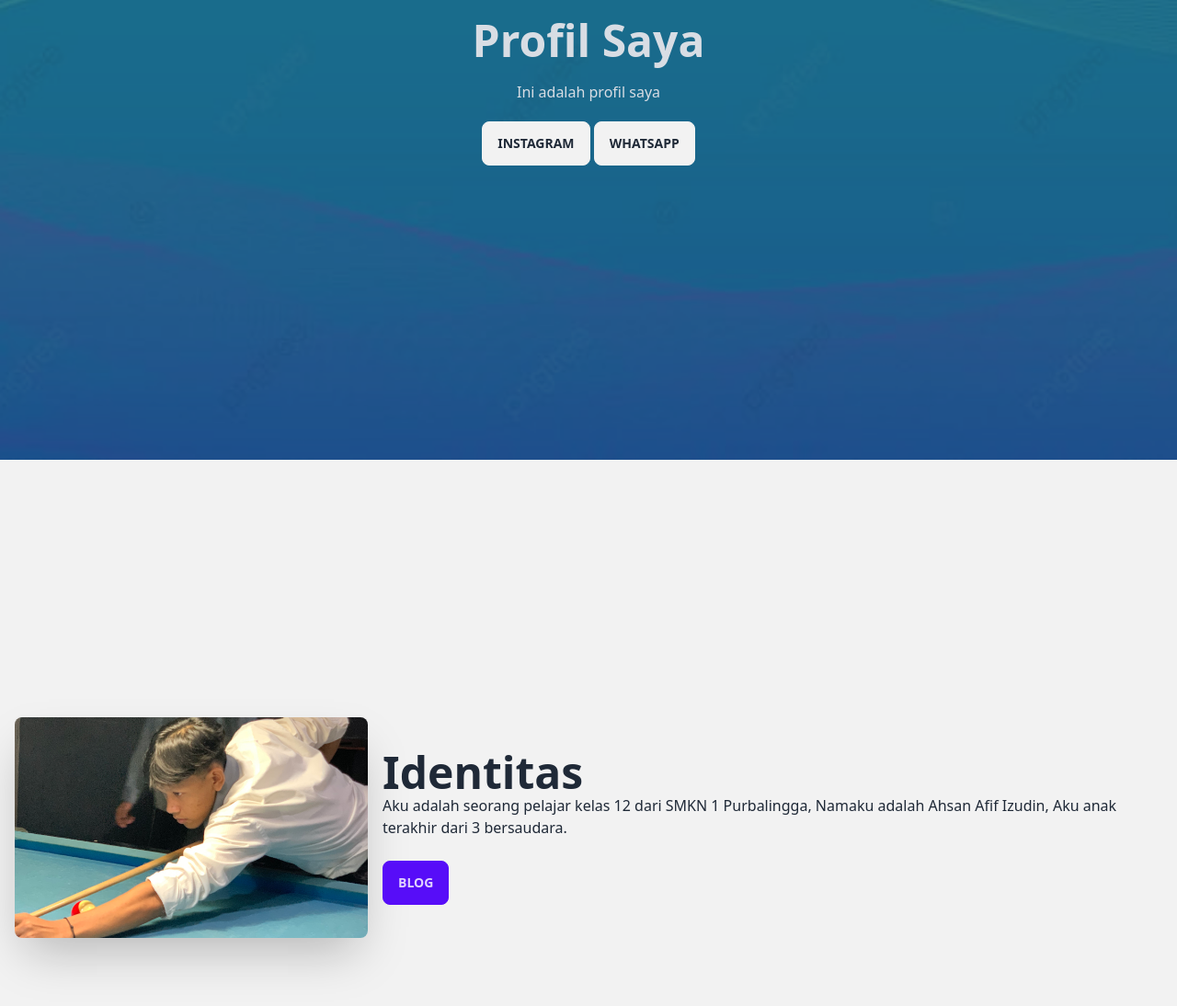
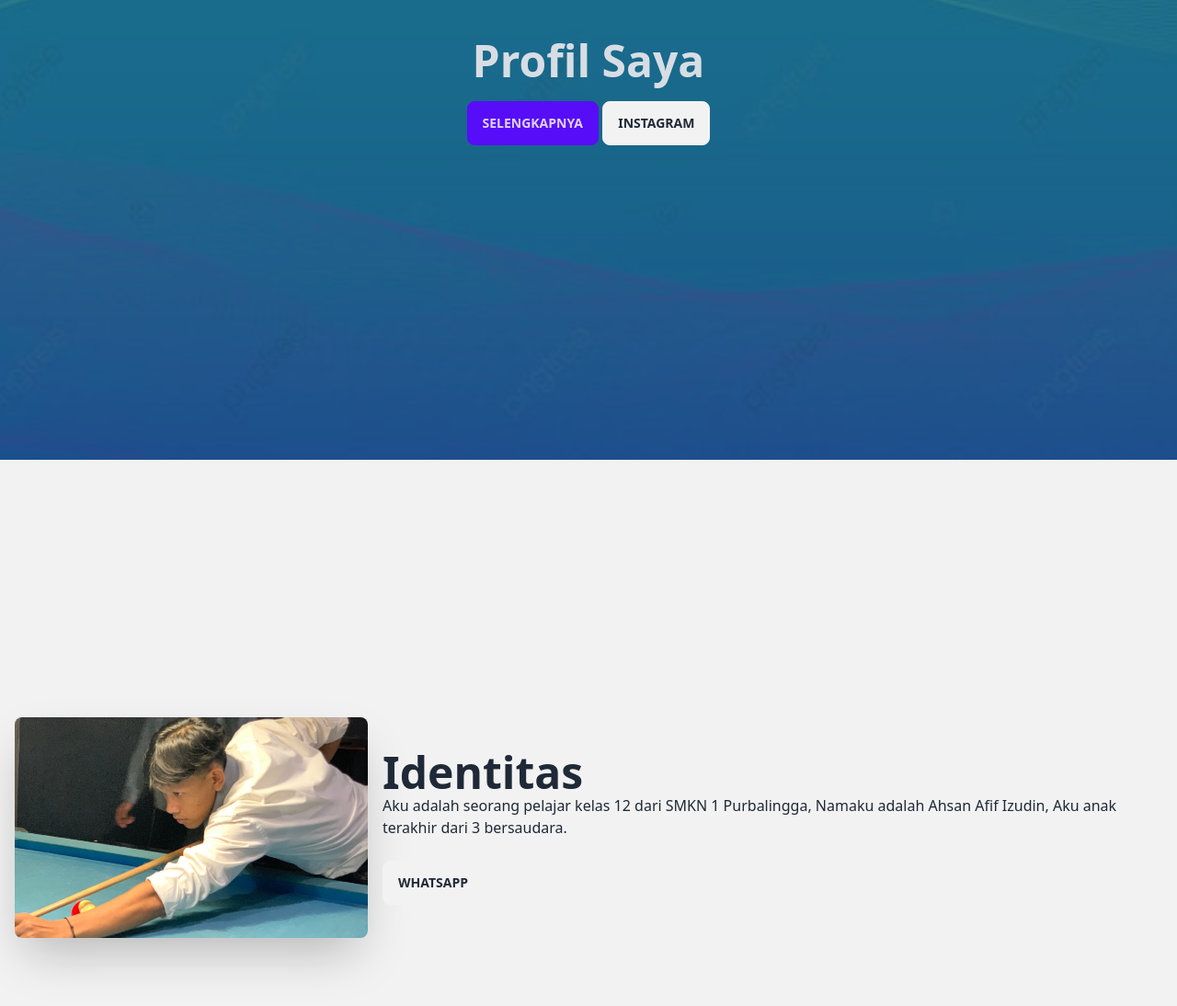
Before and after one commit to AhsanAfifIzudin/profil, a plain HTML site: page index.html in a window 1280 px wide. Shown: the part 300-1394 px from the top of the page at 92% size. Drawn offline with nearby package versions, Linux system fonts and the light colour scheme.

Commit message:
Update index.html

```diff
--- a/index.html
+++ b/index.html
@@ -14,9 +14,9 @@
       <div class="hero-content text-center text-neutral-content">
         <div class="max-w-md">
           <h1 class="mb-5 text-5xl font-bold">Profil Saya</h1>
-            <p class="mb-5">Ini adalah profil saya</p>
+            <button class="btn btn-primary">Selengkapnya</button>
             <a href="http://instagram.com/ahsnffzdn/"><button class="btn btn-blue-700">Instagram</button></a>
-            <a href="whatsapp://send?text=Hello&phone=+6285747910279"><button class="btn btn-blue-700">WhatsApp</button></a>
+
       </div>
   </div>
 </div>
@@ -26,7 +26,7 @@
         <div>
           <h1 class="text-5xl font-bold">Identitas</h1>
             <p>Aku adalah seorang pelajar kelas 12 dari SMKN 1 Purbalingga, Namaku adalah Ahsan Afif Izudin, Aku anak terakhir dari 3 bersaudara.</p><br>
-          <button class="btn btn-primary">Blog</button>
+              <a href="whatsapp://send?text=Hello&phone=+6285747910279"><button class="btn btn-blue-700">WhatsApp</button></a>
         </div>
       </div>
     </div>
```
